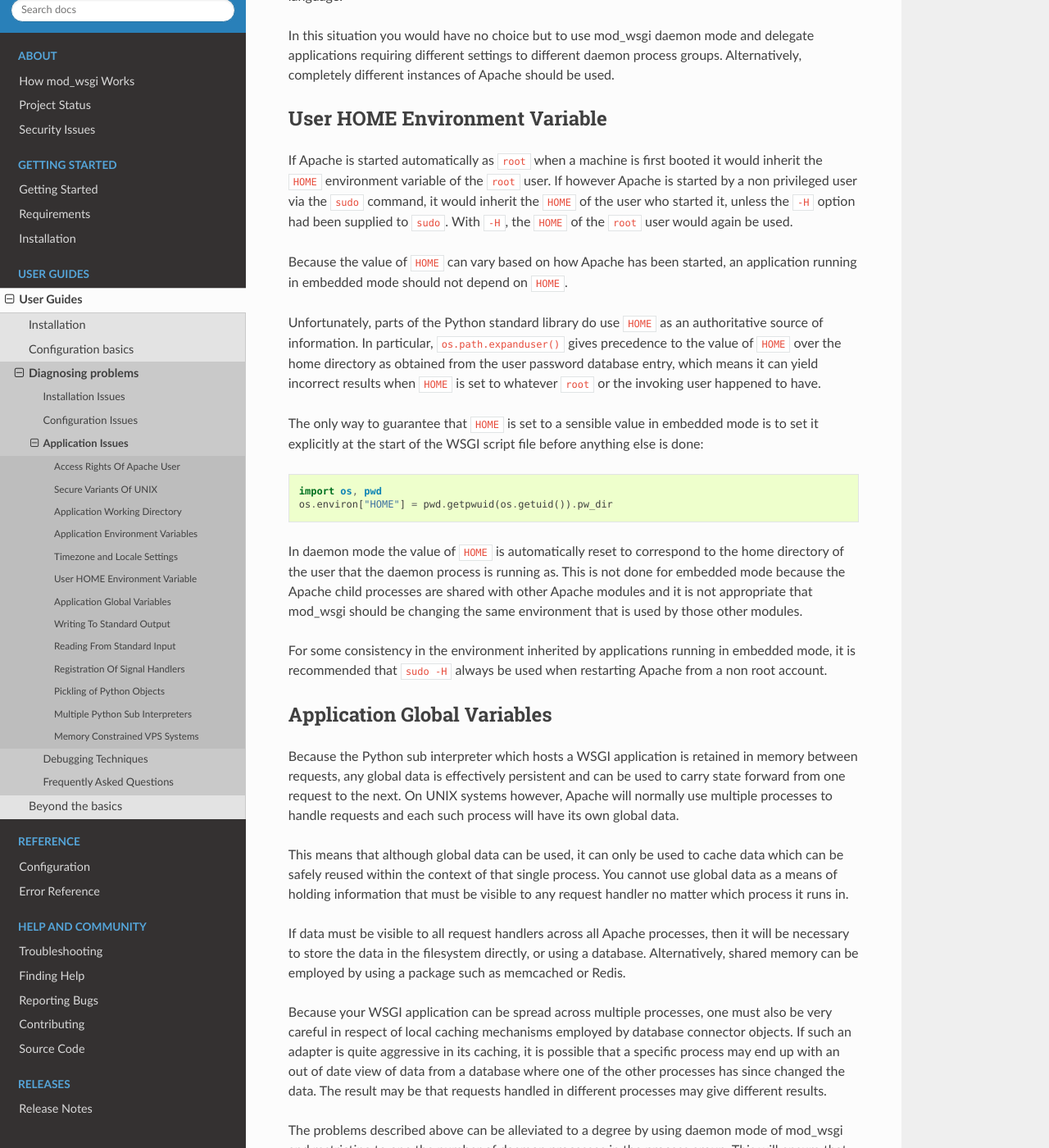
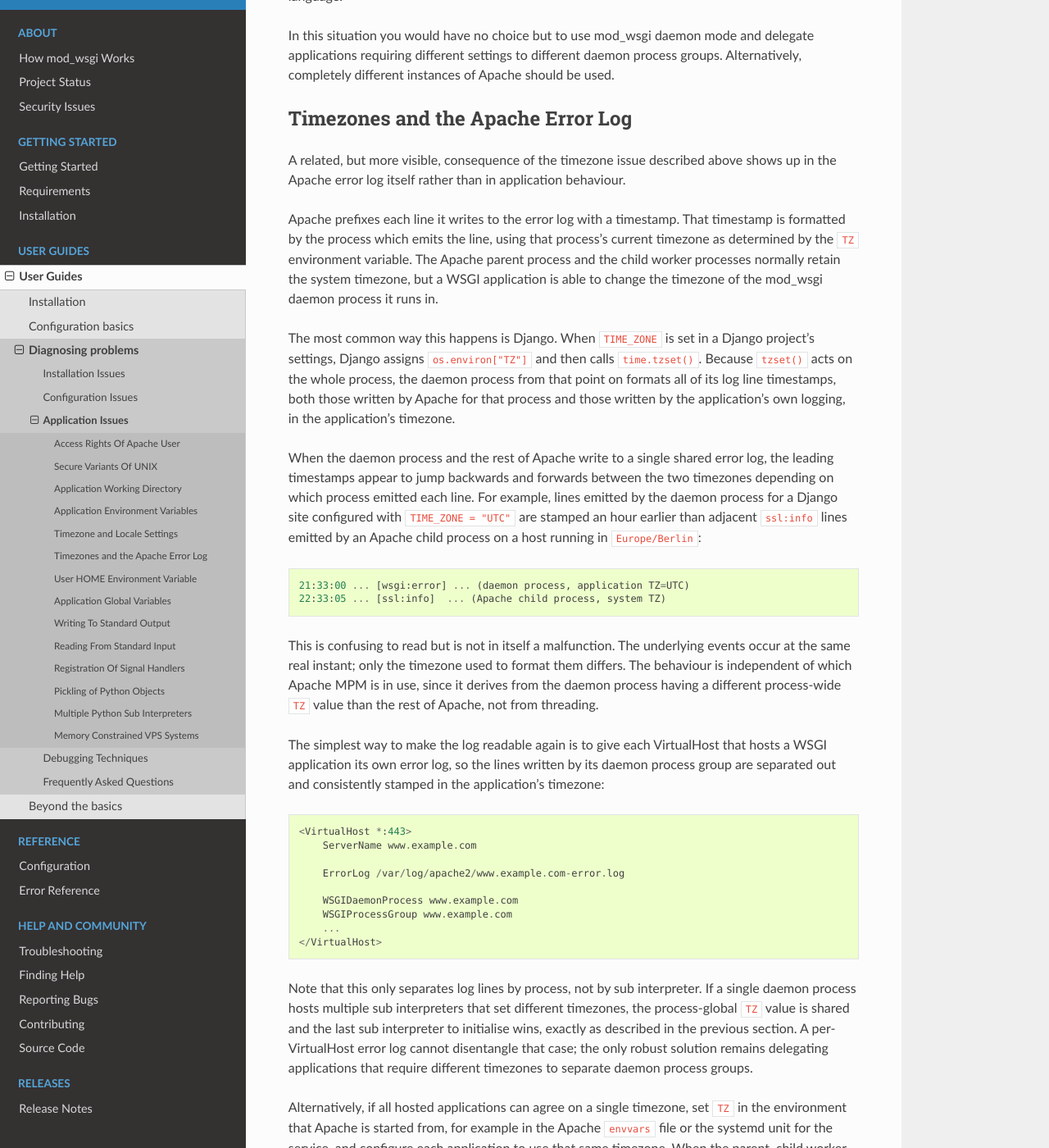
Before and after one commit to GrahamDumpleton/mod_wsgi, a Sphinx documentation site: the page built from docs/user-guides/application-issues.rst, in a window 1280 px wide and 1400 px high, scrolled down 5563 px. Shown: the whole window at 82% size. Built offline with Sphinx 7.4.7 and the Read the Docs theme 3.1.0, drawn with Linux system fonts in a browser that asks for light colours; some of the changed text lies outside the part shown.

Commit message:
Document timezone effects on Apache error log timestamps.
Add a 'Timezones and the Apache Error Log' section explaining how a WSGI
application changing the daemon process timezone (e.g. Django via
time.tzset()) causes error log line timestamps to diverge from those
written by the rest of Apache when sharing a single error log. Covers
per-VirtualHost ErrorLog and separate daemon process groups as
mitigations. Addresses issue #944.

```diff
--- a/docs/user-guides/application-issues.rst
+++ b/docs/user-guides/application-issues.rst
@@ -284,6 +284,74 @@ In this situation you would have no choice but to use mod_wsgi daemon
 mode and delegate applications requiring different settings to different
 daemon process groups. Alternatively, completely different instances of
 Apache should be used.
+
+Timezones and the Apache Error Log
+----------------------------------
+
+A related, but more visible, consequence of the timezone issue described
+above shows up in the Apache error log itself rather than in application
+behaviour.
+
+Apache prefixes each line it writes to the error log with a timestamp.
+That timestamp is formatted by the process which emits the line, using
+that process's current timezone as determined by the ``TZ`` environment
+variable. The Apache parent process and the child worker processes
+normally retain the system timezone, but a WSGI application is able to
+change the timezone of the mod_wsgi daemon process it runs in.
+
+The most common way this happens is Django. When ``TIME_ZONE`` is set in a
+Django project's settings, Django assigns ``os.environ["TZ"]`` and then
+calls ``time.tzset()``. Because ``tzset()`` acts on the whole process, the
+daemon process from that point on formats all of its log line timestamps,
+both those written by Apache for that process and those written by the
+application's own logging, in the application's timezone.
+
+When the daemon process and the rest of Apache write to a single shared
+error log, the leading timestamps appear to jump backwards and forwards
+between the two timezones depending on which process emitted each line.
+For example, lines emitted by the daemon process for a Django site
+configured with ``TIME_ZONE = "UTC"`` are stamped an hour earlier than
+adjacent ``ssl:info`` lines emitted by an Apache child process on a host
+running in ``Europe/Berlin``::
+
+    21:33:00 ... [wsgi:error] ... (daemon process, application TZ=UTC)
+    22:33:05 ... [ssl:info]  ... (Apache child process, system TZ)
+
+This is confusing to read but is not in itself a malfunction. The
+underlying events occur at the same real instant; only the timezone used
+to format them differs. The behaviour is independent of which Apache MPM
+is in use, since it derives from the daemon process having a different
+process-wide ``TZ`` value than the rest of Apache, not from threading.
+
+The simplest way to make the log readable again is to give each
+VirtualHost that hosts a WSGI application its own error log, so the lines
+written by its daemon process group are separated out and consistently
+stamped in the application's timezone::
+
+    <VirtualHost *:443>
+        ServerName www.example.com
+
+        ErrorLog /var/log/apache2/www.example.com-error.log
+
+        WSGIDaemonProcess www.example.com
+        WSGIProcessGroup www.example.com
+        ...
+    </VirtualHost>
+
+Note that this only separates log lines by process, not by sub
+interpreter. If a single daemon process hosts multiple sub interpreters
+that set different timezones, the process-global ``TZ`` value is shared
+and the last sub interpreter to initialise wins, exactly as described in
+the previous section. A per-VirtualHost error log cannot disentangle that
+case; the only robust solution remains delegating applications that
+require different timezones to separate daemon process groups.
+
+Alternatively, if all hosted applications can agree on a single timezone,
+set ``TZ`` in the environment that Apache is started from, for example in
+the Apache ``envvars`` file or the systemd unit for the service, and
+configure each application to use that same timezone. When the parent,
+child worker and daemon processes all start with, and keep, the same
+timezone, the error log timestamps remain consistent.
 
 User HOME Environment Variable
 ------------------------------
```
